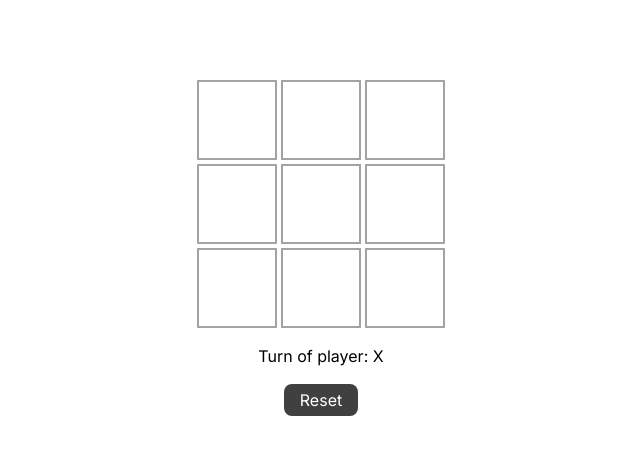
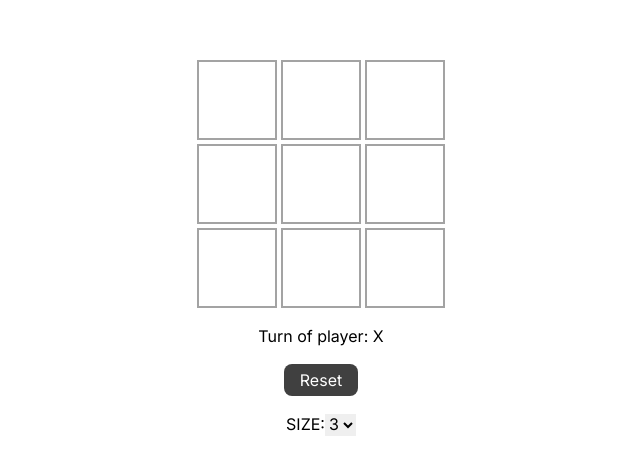
Before and after one commit to rajendra-dhaka/frontend-machine-coding, a Next.js app: page /tic-tac-toe in a window 1280 px wide. Shown: the part 152-626 px from the top of the page, without its empty margins (319-959 px from the left). Built offline with nearby package versions, Linux system fonts and the light colour scheme.

Commit message:
board generating util created

```diff
--- a/src/app/tic-tac-toe/page.tsx
+++ b/src/app/tic-tac-toe/page.tsx
@@ -1,14 +1,12 @@
 "use client";
 
 import { TicTacToeBoard } from "@/components";
-import { checkWinner } from "@/utils";
-import React, { useState } from "react";
+import { checkWinner, drawBoard } from "@/utils";
+import React, { useEffect, useState } from "react";
 
 const Page = () => {
   const [boardSize, setBoardSize] = useState(3);
-  const [board, setBoard] = useState(
-    Array.from({ length: boardSize }, () => Array(boardSize).fill(""))
-  );
+  const [board, setBoard] = useState(drawBoard(boardSize));
   const [player, setPlayer] = useState("X");
   const [winner, setWinner] = useState(null);
 
@@ -55,6 +53,10 @@ const Page = () => {
     setWinner(null);
   };
 
+  useEffect(() => {
+    setBoard(drawBoard(boardSize));
+  }, [boardSize]);
+
   return (
     <div className="w-full min-h-screen flex items-center justify-center">
       <div className="flex flex-col items-center gap-4">
@@ -70,6 +72,22 @@ const Page = () => {
         >
           Reset
         </button>
+        {/* Below is select option for row and col */}
+
+        <div>
+          <label htmlFor="size">SIZE:</label>
+          <select
+            name="size"
+            id="size"
+            value={boardSize}
+            onChange={(e) => setBoardSize((prev) => +e.target.value)}
+          >
+            <option value={3}>3</option>
+            <option value={4}>4</option>
+            <option value={5}>5</option>
+            <option value={6}>6</option>
+          </select>
+        </div>
       </div>
     </div>
   );
--- a/src/utils/index.ts
+++ b/src/utils/index.ts
@@ -1 +1 @@
-export { default as checkWinner } from "@/utils/ticTacToeUtils";
+export * from "@/utils/ticTacToeUtils";
--- a/src/utils/ticTacToeUtils.js
+++ b/src/utils/ticTacToeUtils.js
@@ -1,4 +1,8 @@
-const checkWinner = (board) => {
+export const drawBoard = (boardSize) => {
+  return Array.from({ length: boardSize }, () => Array(boardSize).fill(""));
+};
+
+export const checkWinner = (board) => {
   const size = board.length;
 
   // Check rows
@@ -55,7 +59,7 @@ const checkWinner = (board) => {
   return null;
 };
 
-// const checkWinner = (board) => {
+// export const checkWinner = (board) => {
 //   const size = board.length;
 //   const lines = [];
 
@@ -77,5 +81,3 @@ const checkWinner = (board) => {
 
 //   return null;
 // };
-
-export default checkWinner;
```
